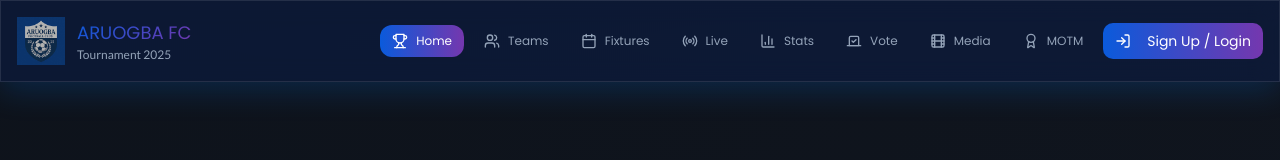
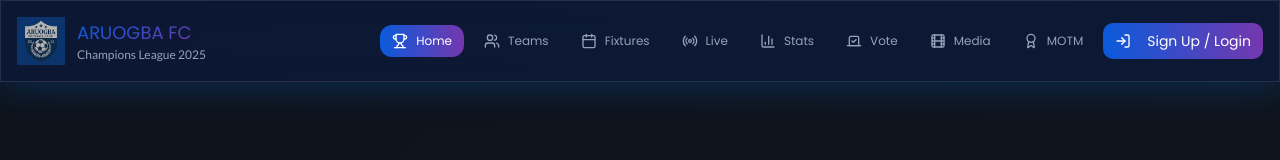
Before and after one commit to sslim5472-netizen/aruogba-champs-connect, a React (Vite) app: page / in a window 1280 px wide. Shown: the top 160 px of the page. Built offline with nearby package versions, Linux system fonts and the light colour scheme; no server answers; the HTML template or start-up script is replaced by a standard one.

Commit message:
[dyad] Updated navigation bar subtitle - wrote 1 file(s)

```diff
--- a/src/components/Navigation.tsx
+++ b/src/components/Navigation.tsx
@@ -31,7 +31,7 @@ const Navigation = () => {
             />
             <div className="hidden md:block">
               <div className="font-heading text-lg gradient-text">ARUOGBA FC</div>
-              <div className="text-xs text-muted-foreground">Tournament 2025</div>
+              <div className="text-xs text-muted-foreground">Champions League 2025</div>
             </div>
           </Link>
 
```
